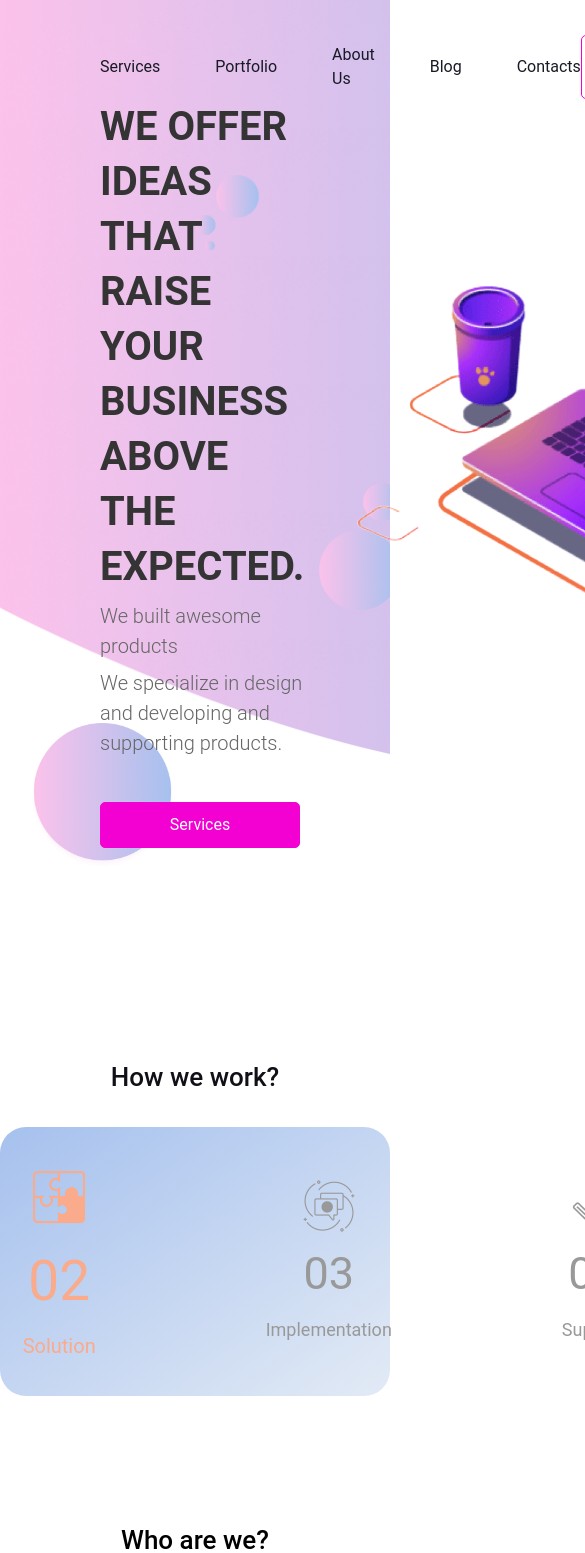
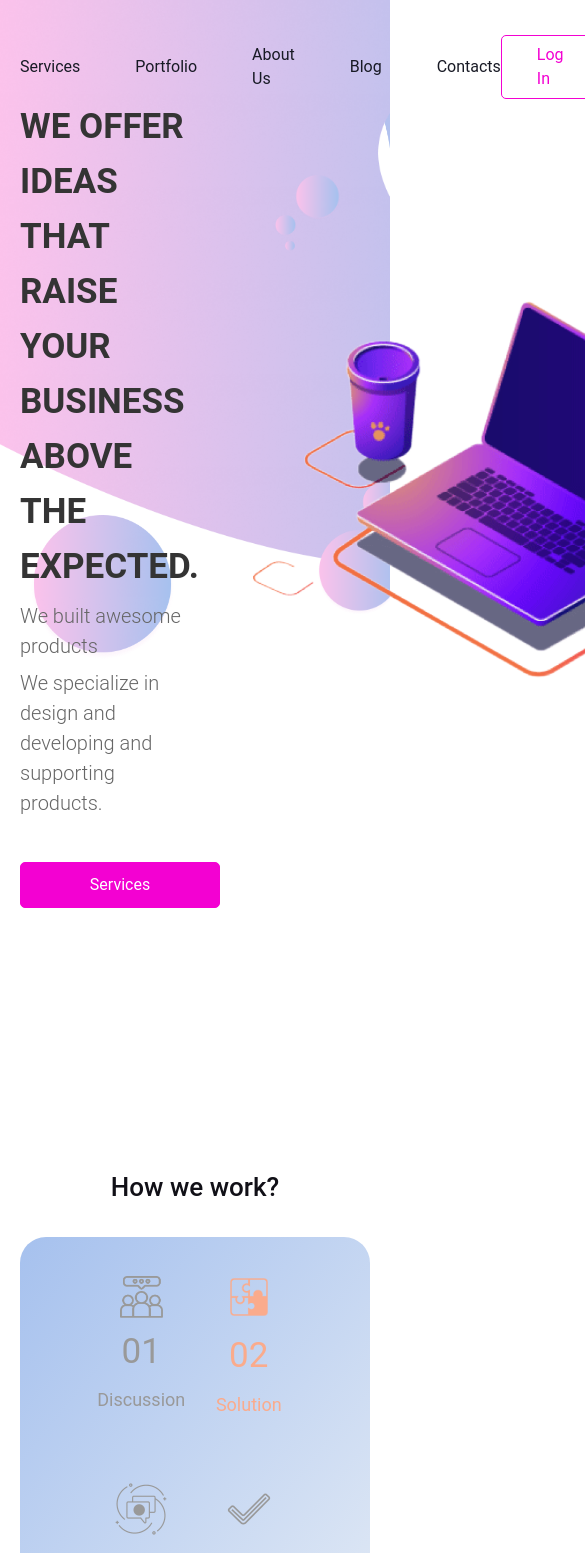
Before and after one commit to MeytikhanyanHovsep/SFS-Company, a Next.js app: page / in a window 390 px wide. Shown: the top 1553 px of the page, 585 px wide, since content can reach past the window. Built offline with nearby package versions, Linux system fonts and the light colour scheme.

Commit message:
fixed responsive bugs

```diff
--- a/app/globals.css
+++ b/app/globals.css
@@ -15,3 +15,24 @@
     padding-left: 100px;
     padding-right: 100px;
 }
+
+@media screen and (max-width:1300px) {
+    .container {
+        padding-right: 50px;
+        padding-left: 50px;
+    }
+}
+
+@media screen and (max-width:750px) {
+    .container {
+        padding-right: 40px;
+        padding-left: 40px;
+    }
+}
+
+@media screen and (max-width:550px) {
+    .container {
+        padding-right: 20px;
+        padding-left: 20px;
+    }
+}
--- a/components/DesignDetails.jsx
+++ b/components/DesignDetails.jsx
@@ -5,14 +5,14 @@ function DesignDetails() {
     return <>
         <div className='z-[-1] absolute top-0 left-0 w-full overflow-hidden'>
             <div className='relative max-w-min'>
-                <Image alt='' src="/designDetailsImages/bigDetail.png" priority width={ 900 } height={ 900 } className='relative left-0 top-0 max-w-[820px] max-h-[775px]' />
+                <Image alt='' src="/designDetailsImages/bigDetail.png" priority width={ 900 } height={ 900 } className='relative left-0 lg:max-w-[600px] top-0 max-w-[800px] object-contain' />
                 <Image alt='' src="/designDetailsImages/circleDetail.png" width={ 200 } height={ 200 } className='relative left-[30px] top-[-50px] max-w-[145px] max-h-[145px] object-contain' />
-                <div className='absolute top-[175px] right-[130px]'>
+                <div className='absolute top-[175px] lg:right-[50px] right-[130px]'>
                     <Image alt='' src="/designDetailsImages/circleDetail.png" width={ 50 } height={ 50 } className='max-w-[45px] max-h-[45px] object-contain' />
                     <Image alt='' src="/designDetailsImages/circleDetail.png" width={ 50 } height={ 50 } className='relative top-[-5px] left-[-20px] max-w-[21px] max-h-[21px] object-contain' />
                     <Image alt='' src="/designDetailsImages/circleDetail.png" width={ 50 } height={ 50 } className='relative left-[-10px] max-w-[10px] max-h-[10px] object-contain' />
                 </div>
-                <div className='absolute top-[645px] left-[940px]'>
+                <div className='absolute top-[645px] lg:top-[550px] lg:left-[800px] left-[940px]'>
                     <Image alt='' src="/designDetailsImages/circleDetail.png" width={ 50 } height={ 50 } className='relative max-w-[10px] max-h-[10px] object-contain rotate-180' />
                     <Image alt='' src="/designDetailsImages/circleDetail.png" width={ 50 } height={ 50 } className='relative bottom-[-5px] max-w-[21px] max-h-[21px] object-contain rotate-180' />
                     <Image alt='' src="/designDetailsImages/circleDetail.png" width={ 50 } height={ 50 } className='absolute max-w-[45px] max-h-[45px] object-contain left-[-45px] rotate-180' />
--- a/components/Header/index.jsx
+++ b/components/Header/index.jsx
@@ -20,7 +20,7 @@ function Header() {
                 </ul>
                 <Link href="/registration" className='px-[35px] py-[7px] text-[#f301d2] border-[1px] border-[#f301d2] rounded-[5px] text-[16px] hover:text-[#fff] hover:bg-[#f301d2] transition-all duration-200'>Log In</Link>
             </nav>
-            <Image alt='' width={ 500 } height={ 500 } src="/designDetailsImages/headerDetail.png" className="absolute right-0 top-0 max-w-[365px] object-contain z-[-1]" />
+            <Image alt='' width={ 500 } height={ 500 } src="/designDetailsImages/headerDetail.png" className="absolute right-0 top-0 max-w-[365px] lg:max-w-[300px] object-contain z-[-1]" />
         </header>
     )
 }
--- a/components/HomeDetails/OurWork.jsx
+++ b/components/HomeDetails/OurWork.jsx
@@ -3,33 +3,36 @@ import React from 'react'
 
 function OurWork() {
     return (
-        <div className='mt-[300px] w-full'>
+        <div className='mt-[300px] container'>
             <h5 className='text-[26px] text-[#111017] font-[500] text-center mb-[30px]'>How we work?</h5>
-            <div className='container flex justify-center items-center max-w-[1150px] bg-gradient-to-br from-[#a6c1ee] to-[#e2eaf5] gap-[85px] rounded-[26px] py-[35px] w'>
+            <div className='flex md:grid grid-cols-3 xs:grid-cols-2 justify-center md:px-[100px] px-[50px] items-center bg-gradient-to-br from-[#a6c1ee] to-[#e2eaf5] gap-[85px] lg:gap-[65px] md:gap-[0px] rounded-[26px] py-[35px]'>
                 <div className='flex flex-col items-center gap-[8px]'>
-                    <Image alt='people' src="/homeImages/work-people.png" className='w-[38px] object-contain' width={ 100 } height={ 100 } />
-                    <p className='text-[45px] text-[#999999]'>01</p>
+                    <Image alt='people' src="/homeImages/work-people.png" className='min-w-[38px] object-contain' width={ 100 } height={ 100 } />
+                    <p className='text-[45px] sm:text-[35px] text-[#999999]'>01</p>
                     <p className='text-[18px] text-[#999999]'>Discussion</p>
                 </div>
-                <span className='max-w-[10px]'>
-                <Image alt="orange-row" src="/homeImages/work-orange-row.png" className='h-[120px] object-contain' width={ 100 } height={ 100 } />
-                </span>
+                <div className='flex xs:hidden justify-center'>
+                    <span className='w-[1px] h-[115px] bg-white'></span>
+                </div>
                 <div className='flex flex-col items-center gap-[8px]'>
-                    <Image alt="puzzle" src="/homeImages/work-puzzle.png" className='w-[70px] object-contain' width={ 100 } height={ 100 } />
-                    <p className='text-[55px] text-[#faab8c]'>02</p>
-                    <p className='text-[20px] text-[#faab8c]'>Solution</p>
+                    <Image alt="puzzle" src="/homeImages/work-puzzle.png" className='min-w-[70px] sm:min-w-[50px] object-contain' width={ 100 } height={ 100 } />
+                    <p className='text-[55px] sm:text-[35px] text-[#faab8c]'>02</p>
+                    <p className='text-[20px] sm:text-[18px] text-[#faab8c]'>Solution</p>
                 </div>
-                <span className='w-[1px] h-[115px] bg-white'></span>
-
+                <div className='flex justify-center md:hidden'>
+                    <span className='w-[1px] h-[115px] bg-white'></span>
+                </div>
                 <div className='flex flex-col items-center gap-[8px]'>
-                    <Image alt="speech" src="/homeImages/work-speech.png" className='w-[52px] object-contain' width={ 100 } height={ 100 } />
-                    <p className='text-[45px] text-[#999999]'>03</p>
+                    <Image alt="speech" src="/homeImages/work-speech.png" className='min-w-[52px] object-contain' width={ 100 } height={ 100 } />
+                    <p className='text-[45px] sm:text-[35px] text-[#999999]'>03</p>
                     <p className='text-[18px] text-[#999999]'>Implementation</p>
                 </div>
-                <span className='w-[1px] h-[115px] bg-white'></span>
+                <div className='flex xs:hidden justify-center'>
+                    <span className='w-[1px] h-[115px] bg-white'></span>
+                </div>
                 <div className='flex flex-col items-center gap-[8px]'>
-                    <Image alt="done" src="/homeImages/work-done.png" className='w-[52px] object-contain' width={ 100 } height={ 100 } />
-                    <p className='text-[45px] text-[#999999]'>04</p>
+                    <Image alt="done" src="/homeImages/work-done.png" className='min-w-[52px] object-contain' width={ 100 } height={ 100 } />
+                    <p className='text-[45px] sm:text-[35px] text-[#999999]'>04</p>
                     <p className='text-[18px] text-[#999999]'>Support</p>
                 </div>
             </div>
--- a/components/HomeDetails/index.jsx
+++ b/components/HomeDetails/index.jsx
@@ -4,13 +4,13 @@ import React from 'react'
 function HomeDetails() {
     return (
         <div className="container flex justify-between items-center gap-[20px]">
-            <div className="max-w-[755px] h-full relative">
-                <h3 className="text-[40px] font-[600] text-[#343434] leading-[55px]">WE OFFER IDEAS THAT RAISE YOUR BUSINESS ABOVE THE EXPECTED.</h3>
+            <div className="max-w-[755px] lg:pb-[50px] h-full relative">
+                <h3 className="text-[40px] lg:text-[35px] font-[600] text-[#343434] leading-[55px]">WE OFFER IDEAS THAT RAISE YOUR BUSINESS ABOVE THE EXPECTED.</h3>
                 <p className="my-[7px] text-[#666] text-[20px] font-[300] tracking-[0.8]">We built awesome products</p>
                 <p className="text-[#666] text-[20px] font-[300] tracking-[0.8]">We specialize in design and developing and supporting products.</p>
-                <button className="absolute tracking-[0.65] w-[200px] bottom-[-90px] px-[37px] py-[10px] text-[16px] text-[#fff] bg-[#f301d2] border-[1px] border-[#f301d2] rounded-[5px] hover:bg-transparent hover:text-[#f301d2] transition-all duration-200">Services</button>
+                <button className="absolute tracking-[0.65] w-[200px] bottom-[-90px] lg:bottom-[-40px] px-[37px] py-[10px] text-[16px] text-[#fff] bg-[#f301d2] border-[1px] border-[#f301d2] rounded-[5px] hover:bg-transparent hover:text-[#f301d2] transition-all duration-200">Services</button>
             </div>
-            <Image priority alt='' className="max-w-[535px] object-contain max-h-[450px]" src="/homeImages/main-image.png" width={ 1000 } height={ 1000 } />
+            <Image priority alt='' className="max-w-[535px] lg-max-w-[500px] object-contain max-h-[450px]" src="/homeImages/main-image.png" width={ 1000 } height={ 1000 } />
         </div>
     )
 }
--- a/components/RegisterDetails/RegisterForm.jsx
+++ b/components/RegisterDetails/RegisterForm.jsx
@@ -7,7 +7,7 @@ function RegisterForm() {
         <form className='flex flex-col gap-[20px] max-w-[350px] w-[320px] items-center justify-center'>
             <h3 className='flex gap-[10px] items-center justify-center text-[35px] font-[500] tracking-[1.05px] uppercase text-[#F534DB]'>
                 <span>Welcome!</span>
-                <Image src={logoImage} className='w-[45px] object-contain' width={ 50 } height={ 50 } alt='' />
+                <Image src={logoImage} className='w-[45px] object-contain' width={ 50 } height={ 50 } alt='logo' />
             </h3>
             <div className='flex w-full py-[10px] gap-[13px] px-[5px] border-[#ccc] border-b-[1px]'>
                 <Image src="/registerImages/user.png" className='max-w-[17px] object-contain' width={ 50 } height={ 50 } alt='' />
--- a/tailwind.config.js
+++ b/tailwind.config.js
@@ -8,11 +8,11 @@ module.exports = {
 
   theme: {
     screens: {
-      xs: { max: "650px" },
+      xs: { max: "550px" },
       sm: { max: "750px" },
       md: { max: "1000px" },
-      lg: { max: "1255px" },
-      xl: { min: "1550px" }
+      lg: { max: "1300px" },
+      xl: { min: "1600px" }
     }
   },
 
```
Also changed, not shown: components/AboutUsDetails/OurTeam.jsx (+17 -6 lines), components/Footer.jsx (+11 -5 lines), components/HomeDetails/OurPartners.jsx (+13 -13 lines).
